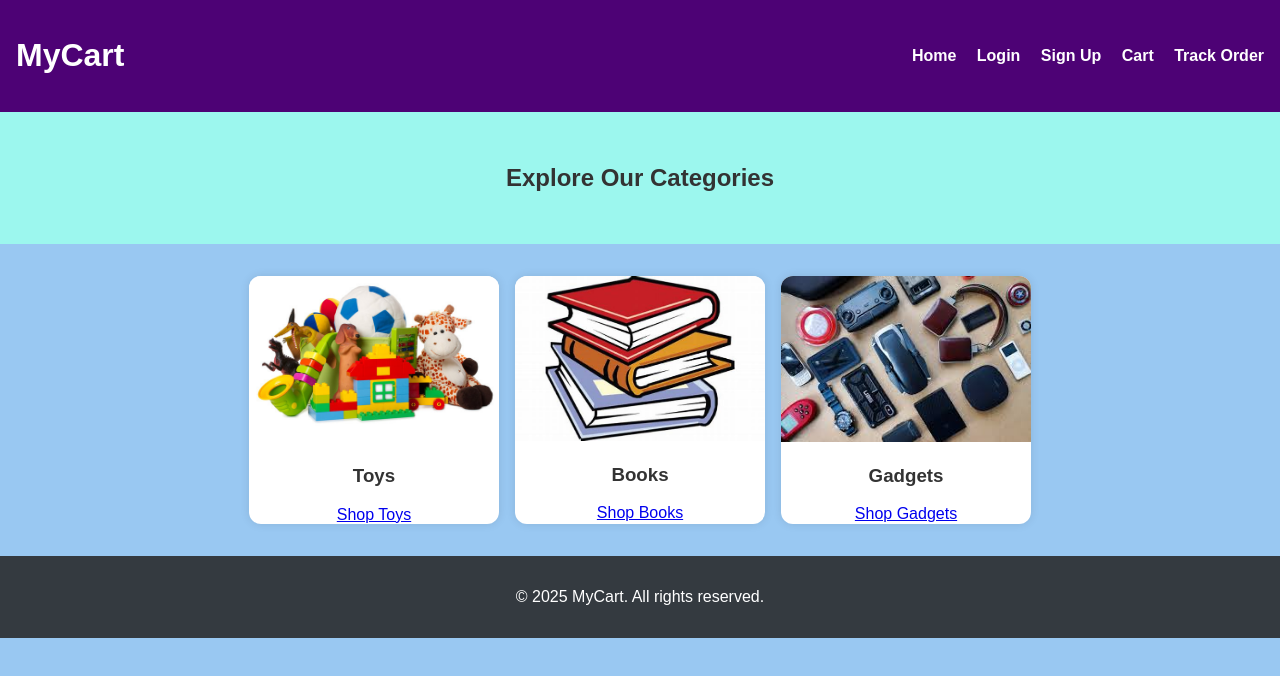
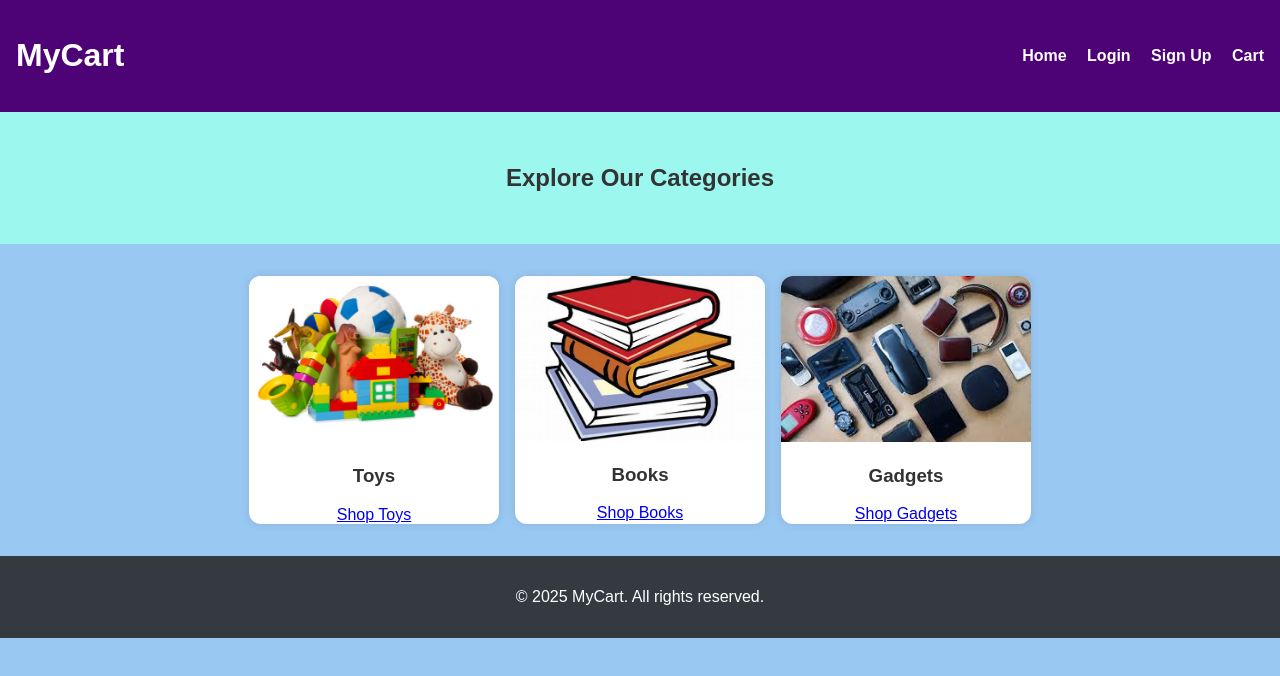
Before and after one commit to vbhargav13/ecart, a plain HTML site: page index.html in a window 1280 px wide. Drawn offline with Linux system fonts and the light colour scheme.

Commit message:
Add files via upload

```diff
--- a/index.html
+++ b/index.html
@@ -14,7 +14,6 @@
       <a href="pages/user/login.html">Login</a>
       <a href="pages/user/signup.html">Sign Up</a>
       <a href="pages/cart/cart.html">Cart</a>
-      <a href="pages/order-tracker.html">Track Order</a>
     </nav>
   </header>
 
```
